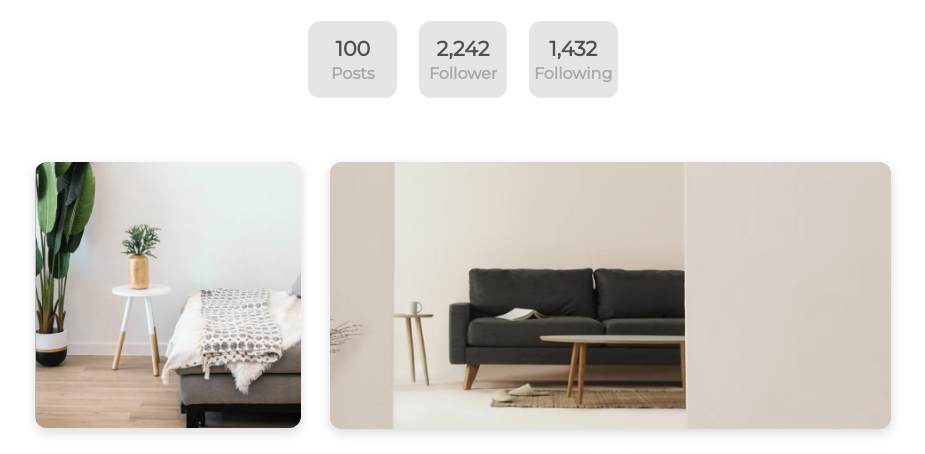
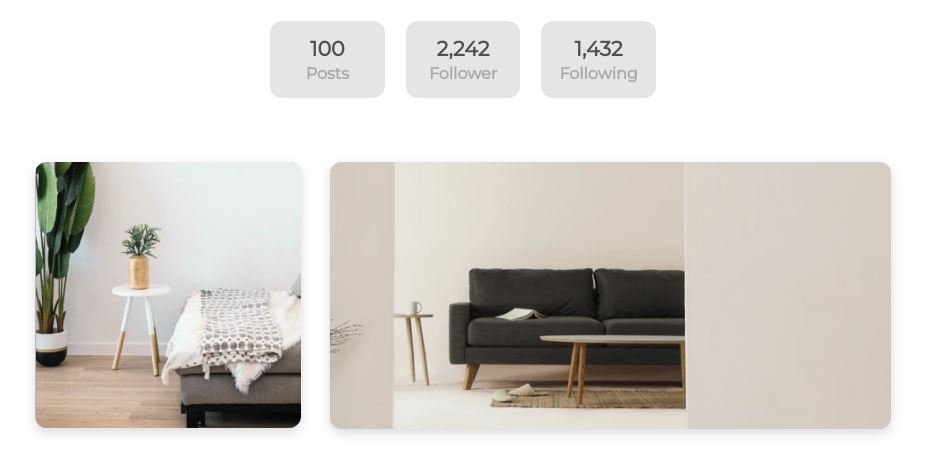
Before and after one commit to OnlyManu/my-gallery-master, a plain HTML site: page index.html in a window 1280 px wide. Shown: the part 279-733 px from the top of the page, without its empty margins (177-1102 px from the left). Drawn offline with Linux system fonts and the light colour scheme.

Commit message:
correction debordement dans le header

```diff
--- a/scss/style.scss
+++ b/scss/style.scss
@@ -145,7 +145,7 @@ footer{
     }
     .profil-stats{
         .box{
-            width: widthInVW(100, 1440);
+            width: widthInRem(100);
             height: heightInRem(67);
             .stat{
                 @include setFontProps(14, 17, 600)
```
Also changed, not shown: css/style.css, 1 other file.
